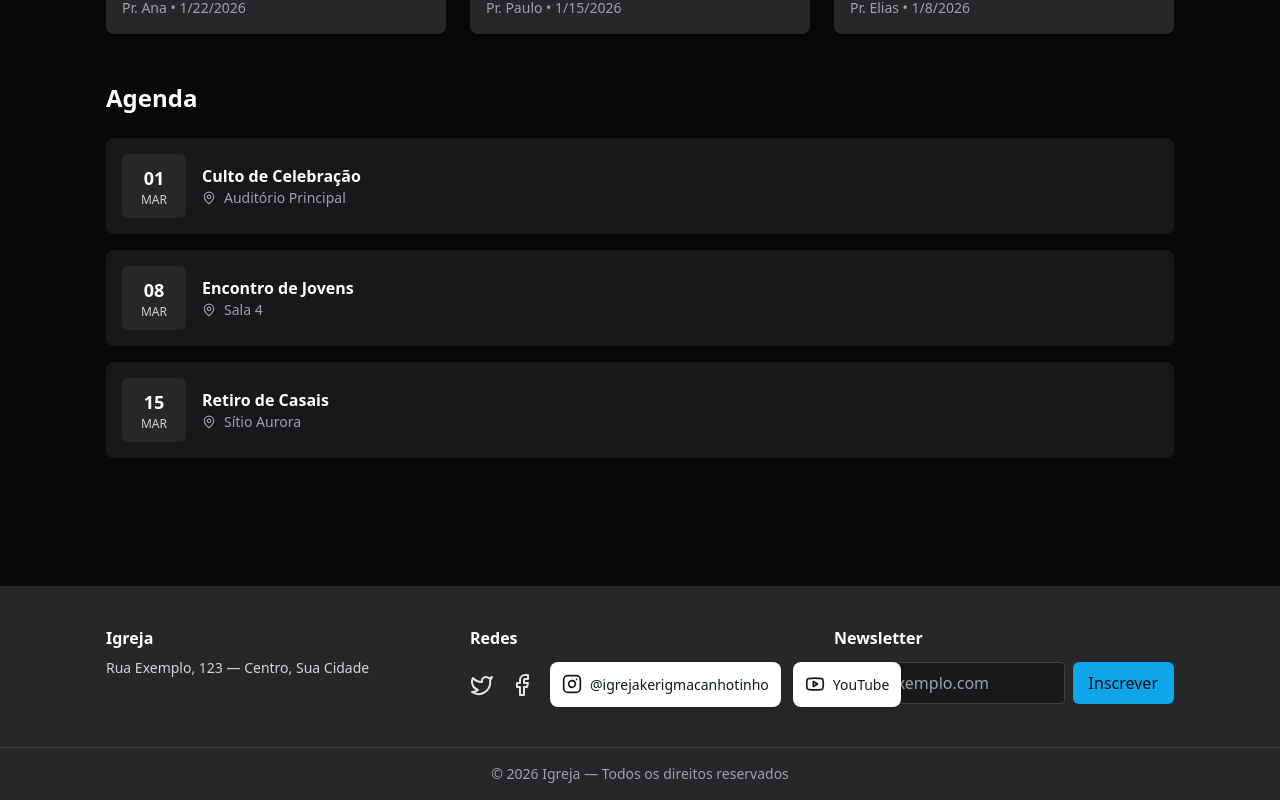
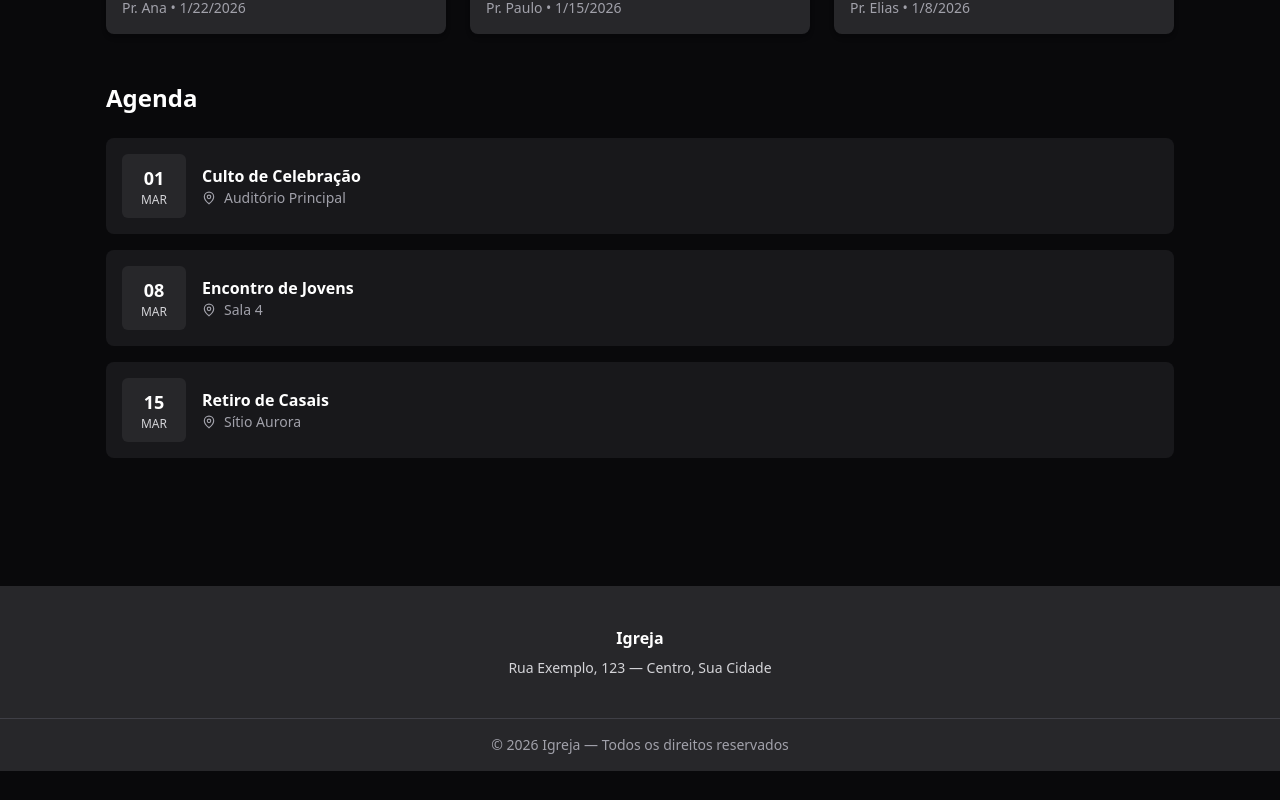
Before and after one commit to mateussantos070776-stack/meunomeprojeto, a React (Vite) app in the folder frontend/: page / in a window 1280 px wide. Shown: the part 1126-1926 px from the top of the page. After the commit the page ends 1897 px from the top, so only its background shows below. Built offline with nearby package versions, Linux system fonts and the light colour scheme; the HTML template or start-up script is replaced by a standard one.

Commit message:
Footer: remove social and newsletter sections; center address

```diff
--- a/frontend/src/components/Footer.js
+++ b/frontend/src/components/Footer.js
@@ -7,50 +7,10 @@ export default function Footer(){
 
   return (
     <footer className="bg-zinc-800 text-zinc-100 mt-12">
-      <div className="container px-4 py-10 grid grid-cols-1 md:grid-cols-3 gap-6">
-        <div>
+      <div className="container px-4 py-10 flex flex-col items-center gap-6">
+        <div className="text-center">
           <div className="font-semibold text-white">Igreja</div>
           <p className="text-sm text-zinc-300 mt-2">Rua Exemplo, 123 — Centro, Sua Cidade</p>
-        </div>
-
-        <div>
-          <div className="font-semibold text-white">Redes</div>
-          <div className="flex gap-4 mt-3 text-zinc-200 items-center">
-            <a aria-label="Twitter" href="#" className="hover:text-white"><Twitter /></a>
-            <a aria-label="Facebook" href="#" className="hover:text-white"><Facebook /></a>
-
-            <div className="flex gap-3">
-              <a
-                aria-label="Instagram"
-                href="https://www.instagram.com/igrejakerigmacanhotinho/"
-                target="_blank"
-                rel="noopener noreferrer"
-                style={{ display: 'flex', cursor: 'pointer', zIndex: 50, padding: 12, background: 'white', borderRadius: 8, boxShadow: '0 4px 6px rgba(0,0,0,0.1)' }}
-              >
-                <Instagram className="w-5 h-5 text-zinc-900" />
-                <span style={{ marginLeft: 8, fontSize: 14, fontWeight: 500, color: '#111827' }}>@igrejakerigmacanhotinho</span>
-              </a>
-
-              <a
-                aria-label="YouTube"
-                href="#"
-                target="_blank"
-                rel="noopener noreferrer"
-                style={{ display: 'flex', cursor: 'pointer', zIndex: 50, padding: 12, background: 'white', borderRadius: 8, boxShadow: '0 4px 6px rgba(0,0,0,0.1)' }}
-              >
-                <Youtube className="w-5 h-5 text-zinc-900" />
-                <span style={{ marginLeft: 8, fontSize: 14, fontWeight: 500, color: '#111827' }}>YouTube</span>
-              </a>
-            </div>
-          </div>
-        </div>
-
-        <div>
-          <div className="font-semibold text-white">Newsletter</div>
-          <form onSubmit={submit} className="mt-3 flex gap-2">
-            <input value={email} onChange={e=>setEmail(e.target.value)} placeholder="seu@exemplo.com" className="w-full px-3 py-2 rounded bg-zinc-900 border border-zinc-700 text-zinc-100" />
-            <button className="bg-sky-500 text-zinc-950 px-4 rounded-md">Inscrever</button>
-          </form>
         </div>
       </div>
       <div className="border-t border-zinc-700 text-center py-4 text-sm text-zinc-400">© {new Date().getFullYear()} Igreja — Todos os direitos reservados</div>
```
